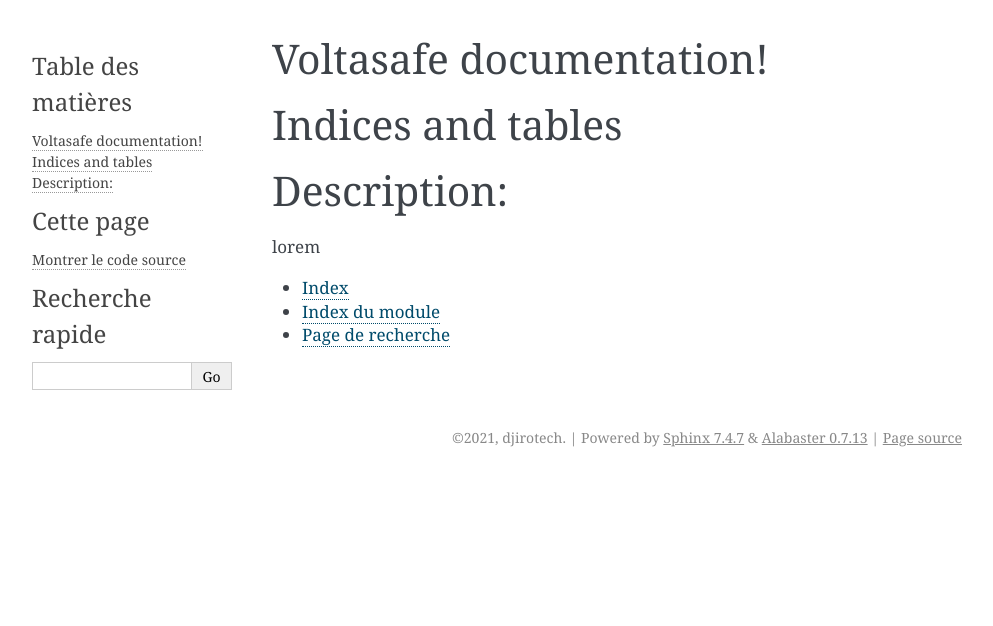
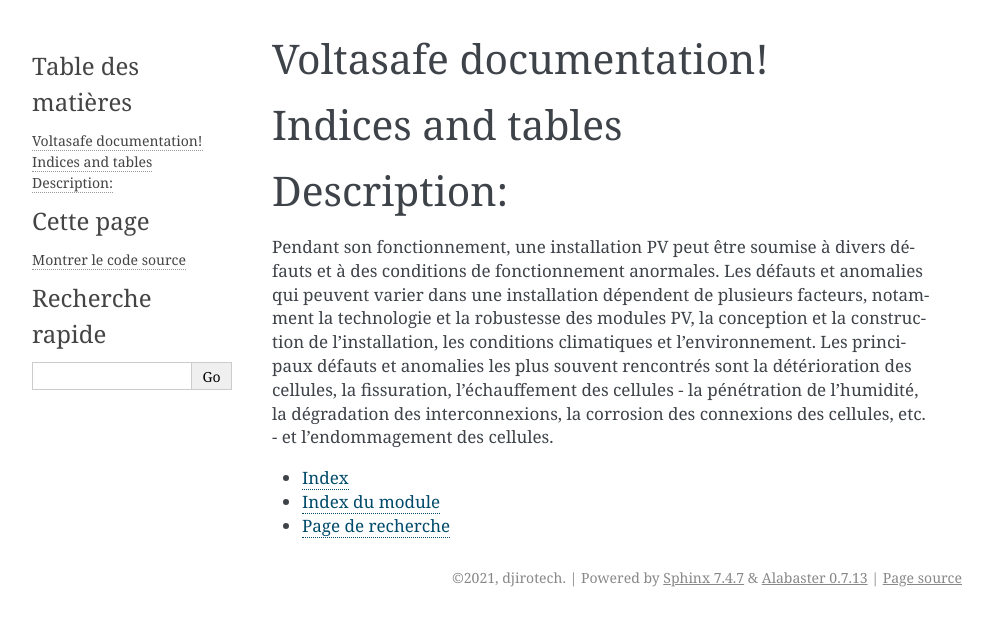
Before and after one commit to djirotechno/projetvoltasafe, a Sphinx documentation site: the page built from source/index.rst, in a window 1280 px wide. Shown: the top 626 px of the page, without its empty margins (148-1141 px from the left). Built offline with Sphinx 7.4.7, drawn with Linux system fonts in a browser that asks for light colours.

Commit message:
description

```diff
--- a/source/index.rst
+++ b/source/index.rst
@@ -17,8 +17,10 @@
 
 Description:
 ==================
+Pendant son fonctionnement, une installation PV peut être soumise à divers défauts et à des conditions de fonctionnement anormales.
+Les défauts et anomalies qui peuvent varier dans une installation dépendent de plusieurs facteurs, notamment la technologie et la robustesse des modules PV, la conception et la construction de l'installation, les conditions climatiques et l'environnement. Les principaux défauts et anomalies les plus souvent rencontrés sont la détérioration des cellules, la fissuration, l'échauffement des cellules - la pénétration de l'humidité, la dégradation des interconnexions, la corrosion des connexions des cellules, etc. - et l'endommagement des cellules.
 
-lorem
+
 
 * :ref:`genindex`
 * :ref:`modindex`
```
Also changed, not shown: source/menu.html (deleted), 2 other files.
